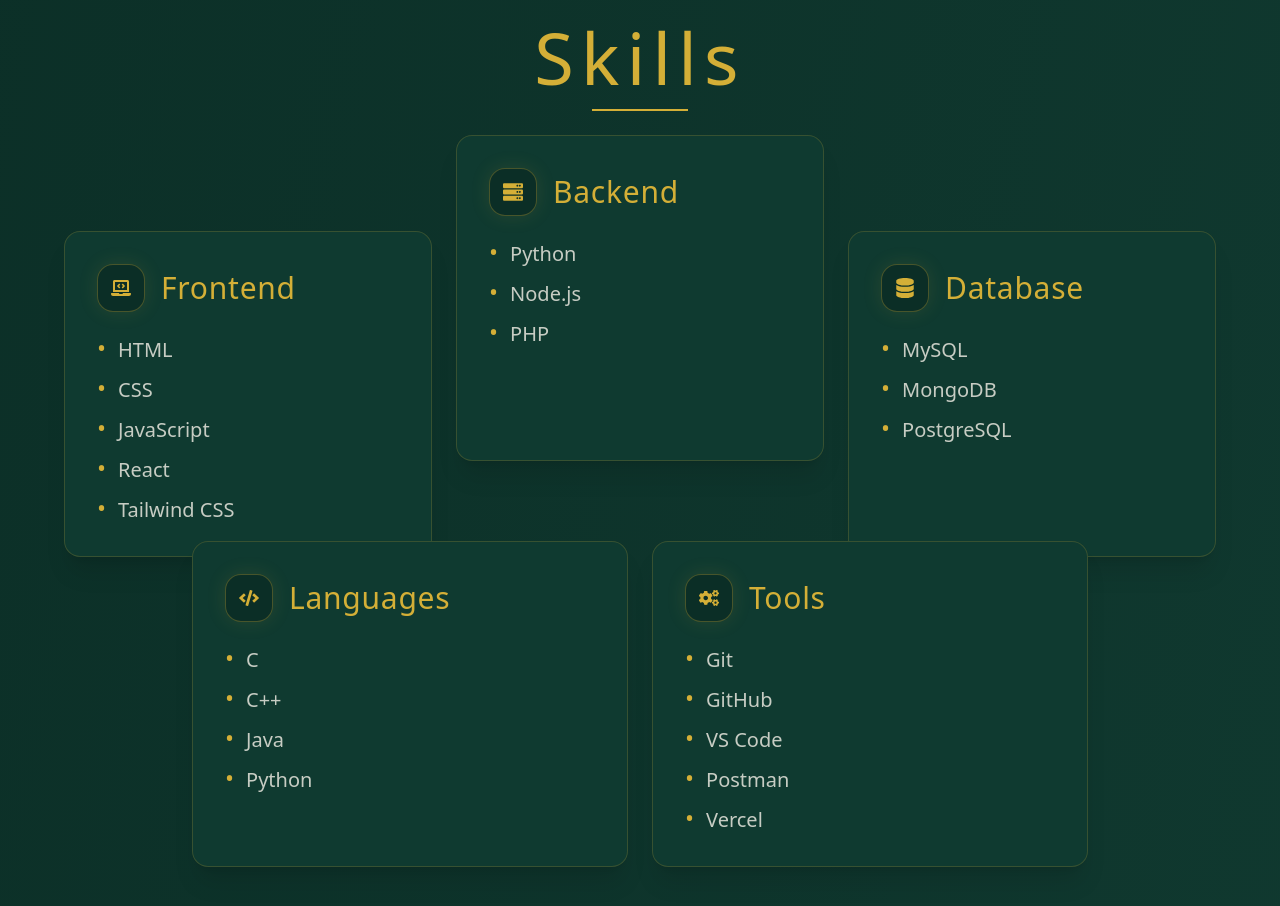
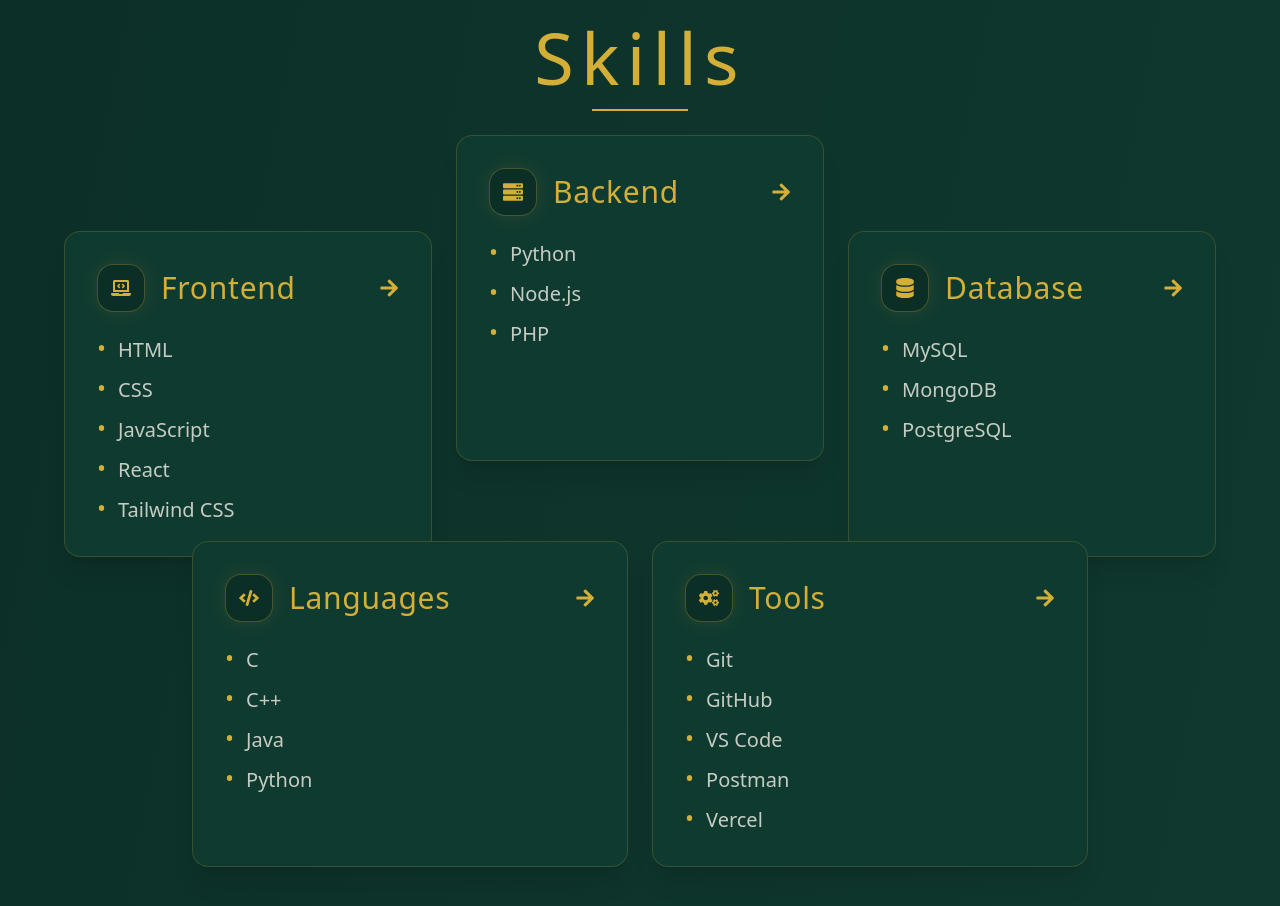
Before and after one commit to Vaishnavi-Ramesh-04/vaishnavi-portfolio, a React (Vite) app: page / in a window 1280 px wide. Shown: the part 1560-2466 px from the top of the page. Built offline with nearby package versions, Linux system fonts and the light colour scheme.

Commit message:
Add skill card arrow motion

```diff
--- a/src/App.jsx
+++ b/src/App.jsx
@@ -1,5 +1,5 @@
 import { motion } from "framer-motion";
-import { FaLinkedin, FaGithub, FaDownload, FaEnvelope, FaLaptopCode, FaServer, FaDatabase, FaCode, FaCogs } from "react-icons/fa";
+import { FaLinkedin, FaGithub, FaDownload, FaEnvelope, FaLaptopCode, FaServer, FaDatabase, FaCode, FaCogs, FaArrowRight } from "react-icons/fa";
 import emailjs from "@emailjs/browser";
 import { useRef, useState } from "react";
 const fadeUp = {
@@ -171,8 +171,8 @@
         hidden: {},
         visible: {
           transition: {
-            staggerChildren: 0.05,
-            delayChildren: 0.08
+            staggerChildren: 0.07,
+            delayChildren: 0.1
           }
         }
       }}
@@ -190,7 +190,7 @@
               opacity: 1,
               y: 0,
               filter: "blur(0px)",
-              transition: { duration: 0.55, ease: [0.22, 1, 0.36, 1] }
+              transition: { duration: 0.65, ease: [0.22, 1, 0.36, 1] }
             }
           }}
         >
@@ -282,12 +282,28 @@
 
 function SkillCard({ title, items, icon: Icon, className = "" }) {
   return (
-    <div className={`${cardStyle} h-full min-h-[20rem] ${className}`}>
-      <div className="mb-6 flex items-center gap-4">
+    <motion.div
+      className={`${cardStyle} h-full min-h-[20rem] ${className}`}
+      initial={{ opacity: 0, y: 24 }}
+      whileInView={{ opacity: 1, y: 0 }}
+      viewport={{ once: true, amount: 0.35 }}
+      transition={{ duration: 0.65, ease: "easeOut" }}
+      whileHover={{ x: 10 }}
+    >
+      <div className="mb-6 flex items-center justify-between gap-4">
+        <div className="flex items-center gap-4">
         <div className="flex h-12 w-12 items-center justify-center rounded-2xl border border-[#D4AF37]/30 bg-[#0B2E26] text-[#D4AF37] shadow-[0_0_20px_rgba(212,175,55,0.12)]">
           <Icon className="text-xl" />
         </div>
         <h3 className="text-2xl md:text-3xl tracking-wide text-[#D4AF37]">{title}</h3>
+        </div>
+        <motion.div
+          className="text-[#D4AF37]"
+          animate={{ x: [0, 6, 0] }}
+          transition={{ duration: 1.4, repeat: Infinity, ease: "easeInOut" }}
+        >
+          <FaArrowRight />
+        </motion.div>
       </div>
       <ul className="space-y-3">
         {items.map((item) => (
@@ -297,7 +313,7 @@
           </li>
         ))}
       </ul>
-    </div>
+    </motion.div>
   );
 }
 function QualificationCertifications() {
```
